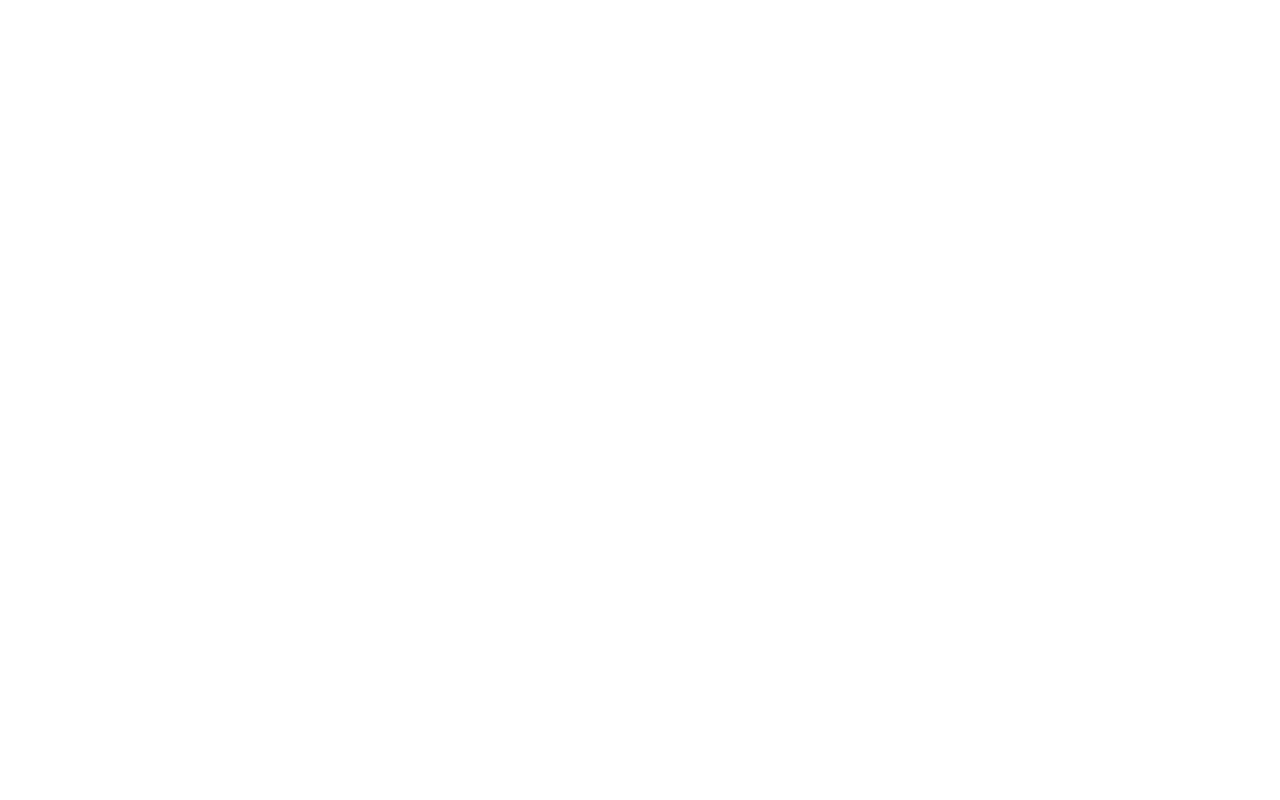
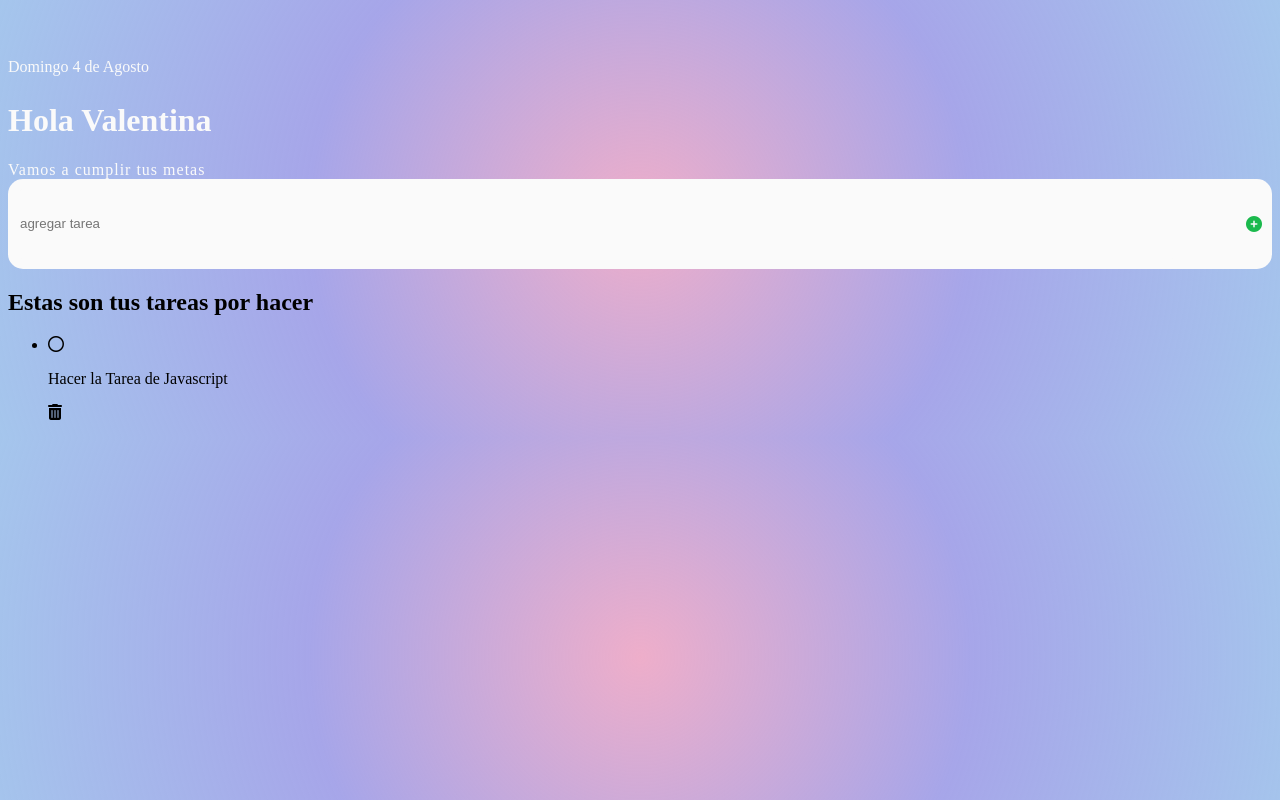
Before and after one commit to valeen4361/TodoList, a plain HTML site: page index.html in a window 1280 px wide. Drawn offline with Linux system fonts and the light colour scheme.

Commit message:
Estructura html ok y creacion css

```diff
--- a/css/style.css
+++ b/css/style.css
@@ -0,0 +1,53 @@
+/*d*/
+:root{
+--white: #fafafa;
+--green: #1bb94d;
+
+
+}
+
+body{
+    background: rgb(238,174,202);
+background: radial-gradient(circle, rgba(238,174,202,1) 0%, rgba(110,109,219,0.6111694677871149) 49%, rgba(148,187,233,0.8436624649859944) 100%);
+}
+
+/*Perfil*/
+
+.perfil h1{
+    color: var(--white);
+}
+
+.perfil span{
+    color: var(--white);
+    letter-spacing: 1px;
+}
+
+#fecha{
+    color: var(--white);
+    padding: 50px 0px 5px 0px;
+}
+
+/*Agregar Tarea*/
+
+.agregar-tarea{
+    background-color: var(--white);
+    border-radius: 15px;
+    height: 70px;
+    display: flex;
+    align-items: center;
+    padding: 10px;
+    gap: 70px; /*Serapa el elemento del icono*/
+}
+
+.agregar-tarea input{
+    width: 100%;
+    height: 100%;
+    border-radius: 8px;
+    border: none;
+    background-color: var(--white);
+
+}
+
+.agregar-tarea i{
+    color: var(--green);
+}
--- a/index.html
+++ b/index.html
@@ -3,9 +3,36 @@
 <head>
     <meta charset="UTF-8">
     <meta name="viewport" content="width=device-width, initial-scale=1.0">
-    <title>Lista </title>
+    <link rel="stylesheet" href="./css/style.css">
+    <script src="https://kit.fontawesome.com/a437438fcd.js" crossorigin="anonymous"></script>
+
+    <title>Lista To do</title>
 </head>
 <body>
+    <div class="perfil">
+        <div id="fecha">Domingo 4 de Agosto </div>
+            <h1>Hola Valentina </h1>
+            <span>Vamos a cumplir tus metas</span>
+        </div>
 
+            <div class="agregar-tarea">
+                <input type="text" id="input" placeholder="agregar tarea">
+                <i id="enter" i class="fa-solid fa-circle-plus"></i>
+            </div>
+
+        <div class="seccion-tarea">
+            <h2>Estas son tus tareas por hacer</h2>
+            <ul class="lista">
+                <li>
+                    <i class="fa-regular fa-circle" data="realizado" id="0"></i> <!---data es para la interaccion con Js-->
+                    <p class="text">Hacer la Tarea de Javascript</p>
+                    <i class="fa-solid fa-trash-can" data="eliminado" id="0"></i>
+                </li>
+            </ul>
+
+        </div>
+
+    </div>
+    <script src="./js/main.js" ></script>
 </body>
 </html>
```
